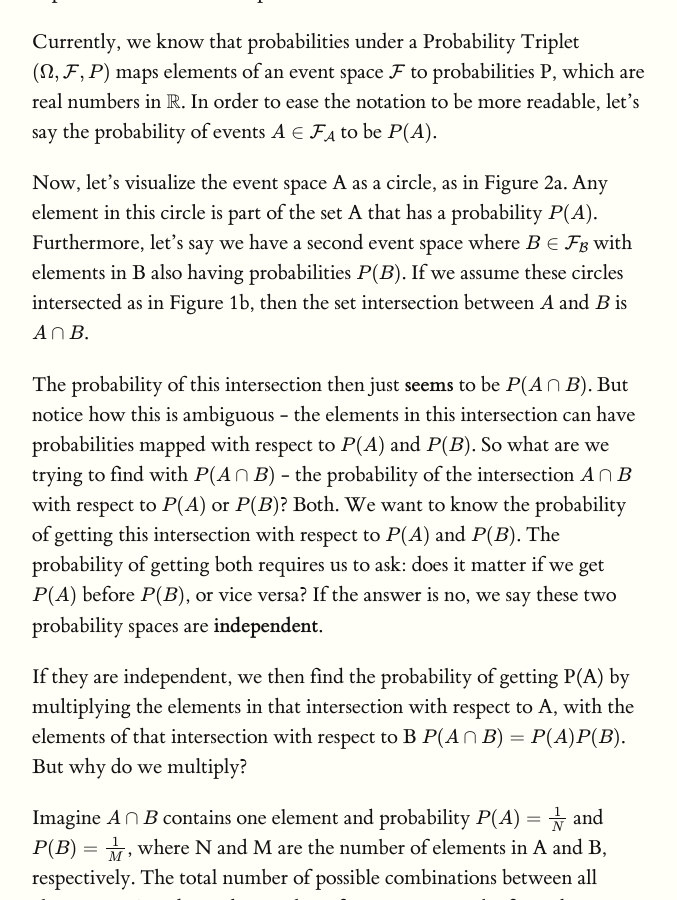
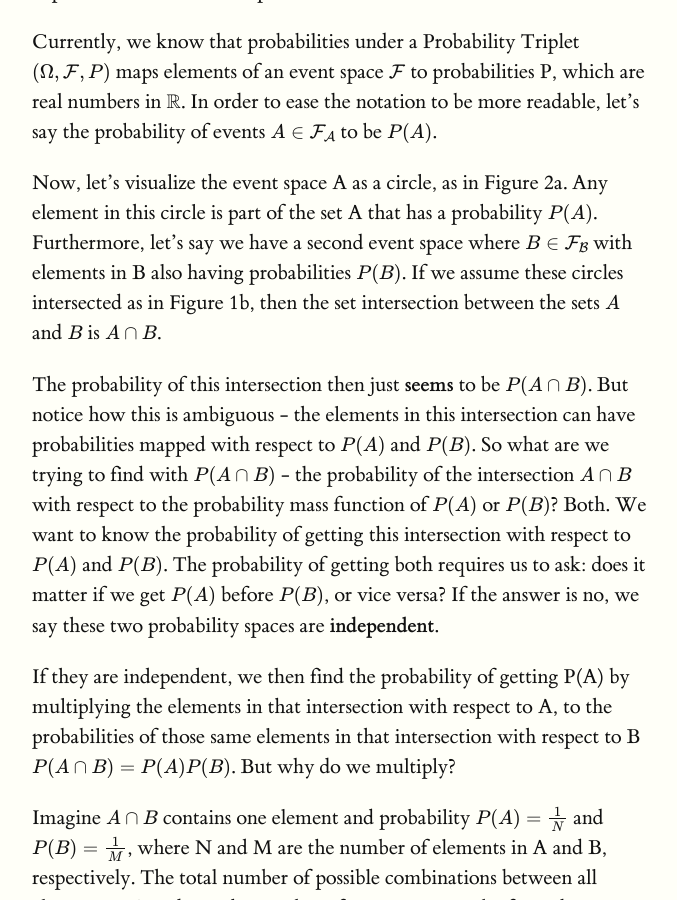
Before and after one commit to luisgc2116/luis_notes, a Jekyll site: the page built from published_notes/fundamental/intro_cond_prob/index.md, in a window 1280 px wide and 900 px high, scrolled down 388 px. Shown: the whole window, without its empty margins (128-805 px from the left). Built offline with Jekyll 4.4.1, drawn with Linux system fonts in a browser that asks for light colours; formulas are drawn with MathJax 3.

Commit message:
Update index.md

```diff
--- a/published_notes/fundamental/intro_cond_prob/index.md
+++ b/published_notes/fundamental/intro_cond_prob/index.md
@@ -9,11 +9,11 @@ Let's expand our intuition for probability. To do so, we have to extend our unde
 
 Currently, we know that probabilities under a Probability Triplet $$(\Omega, \mathcal{F}, P)$$ maps elements of an event space $$\mathcal{F}$$ to probabilities P, which are real numbers in $$\mathbb{R}$$. In order to ease the notation to be more readable, let's say the probability of events $$A \in \mathcal{F_A}$$ to be $$P(A)$$.
 
-Now, let's visualize the event space A as a circle, as in Figure 2a. Any element in this circle is part of the set A that has a probability $$P(A)$$. Furthermore, let's say we have a second event space where $$B \in \mathcal{F_B}$$ with elements in B also having probabilities $$P(B)$$. If we assume these circles intersected as in Figure 1b, then the set intersection between $$A $$ and $$ B$$ is $$A \cap B$$.
+Now, let's visualize the event space A as a circle, as in Figure 2a. Any element in this circle is part of the set A that has a probability $$P(A)$$. Furthermore, let's say we have a second event space where $$B \in \mathcal{F_B}$$ with elements in B also having probabilities $$P(B)$$. If we assume these circles intersected as in Figure 1b, then the set intersection between the sets $$A $$ and $$ B$$ is $$A \cap B$$.
 
-The probability of this intersection then just **seems** to be $$P(A \cap B)$$. But notice how this is ambiguous - the elements in this intersection can have probabilities mapped with respect to $$P(A)$$ and $$P(B)$$. So what are we trying to find with $$P(A \cap B)$$ - the probability of the intersection $$A \cap B$$ with respect to $$P(A)$$ or $$P(B)$$? Both. We want to know the probability of getting this intersection with respect to $$P(A)$$ and $$P(B)$$. The probability of getting both requires us to ask: does it matter if we get $$P(A)$$ before $$P(B)$$, or vice versa? If the answer is no, we say these two probability spaces are **independent**.
+The probability of this intersection then just **seems** to be $$P(A \cap B)$$. But notice how this is ambiguous - the elements in this intersection can have probabilities mapped with respect to $$P(A)$$ and $$P(B)$$. So what are we trying to find with $$P(A \cap B)$$ - the probability of the intersection $$A \cap B$$ with respect to the probability mass function of $$P(A)$$ or $$P(B)$$? Both. We want to know the probability of getting this intersection with respect to $$P(A)$$ and $$P(B)$$. The probability of getting both requires us to ask: does it matter if we get $$P(A)$$ before $$P(B)$$, or vice versa? If the answer is no, we say these two probability spaces are **independent**.
 
-If they are independent, we then find the probability of getting P(A) by multiplying the elements in that intersection with respect to A, with the elements of that intersection with respect to B $$P(A \cap B) = P(A)P(B)$$. But why do we multiply?
+If they are independent, we then find the probability of getting P(A) by multiplying the elements in that intersection with respect to A, to the probabilities of those same elements in that intersection with respect to B $$P(A \cap B) = P(A)P(B)$$. But why do we multiply?
 
 Imagine $$A \cap B$$ contains one element and probability $$P(A)=\frac{1}{N}$$ and $$P(B)=\frac{1}{M}$$, where N and M are the number of elements in A and B, respectively. The total number of possible combinations between all elements in A and B is the number of pairs we can make from them. Since each element of A can be paired to the entire space in B(ie. one element in A can be paired with all of B), the total number of pairs is $$N \cdot M$$. Getting this single pair that satisfies being the intersection between $$A$$ and $$B$$, $$A \cap B$$, is then $$P(A \cap B) = \frac{1}{N \cdot M}$$, which is the same as expressing this as $$P(A \cap B) = \frac{1}{N \cdot M} = \frac{1}{N} \cdot \frac{1}{M} = P(A)P(B)$$.
 
```
